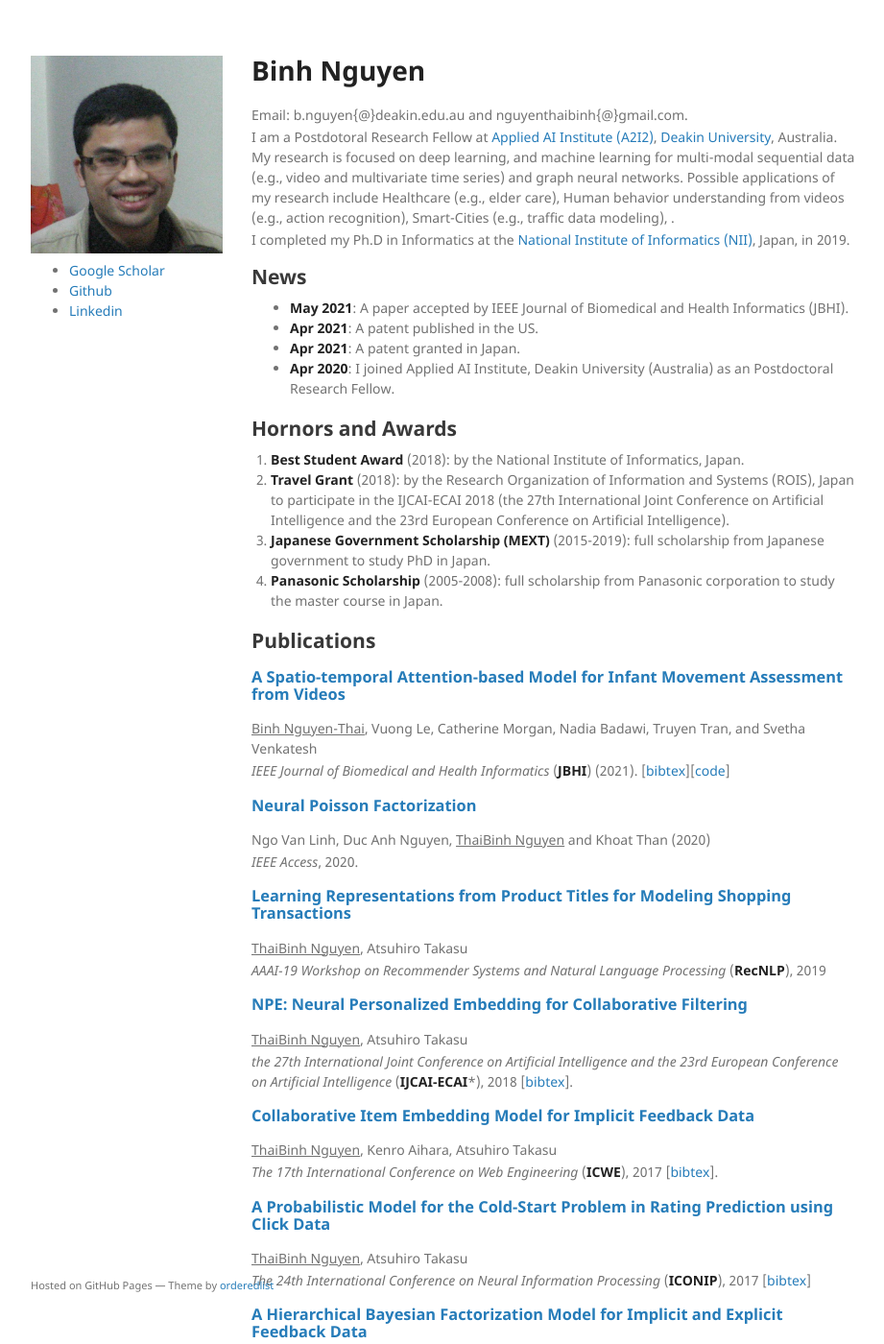
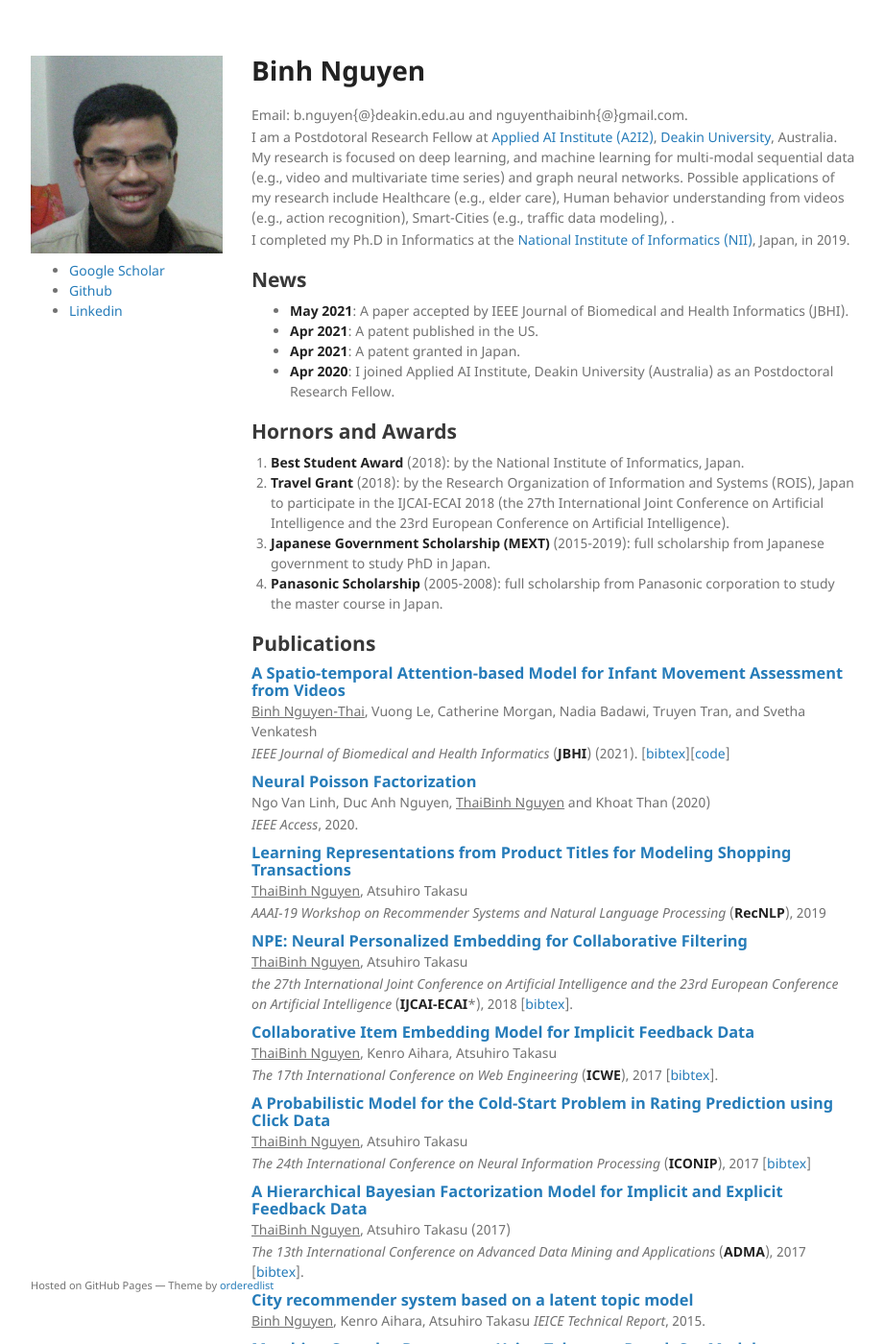
Before and after one commit to nguyenthaibinh/nguyenthaibinh.github.io, a Jekyll site: the page built from index.md, in a window 1280 px wide and 1400 px high. Shown: the whole window at 96% size, without its empty margins (178-1099 px from the left). Built offline with Jekyll 4.4.1, drawn with Linux system fonts in a browser that asks for light colours; the repository's description, which GitHub fills in, is left out; our own code applies the rules of GitHub Pages for plain Markdown files.

Commit message:
Update jekyll-theme-minimal.scss

```diff
--- a/_sass/jekyll-theme-minimal.scss
+++ b/_sass/jekyll-theme-minimal.scss
@@ -16,13 +16,12 @@ h1, h4, h5, h6 {
 
 h2 {
   color:#222;
-  margin-top:20px 0px 10px 0px;
-  margin-bottom: 10px;
+  margin:20px 0px 10px 0px;
 }
 
 h3 {
   color:#222;
-  margin-top:10px 0px 2px 0px;
+  margin:10px 0px 2px 0px;
 }
 
 ul, ol, table, pre, dl {
```
